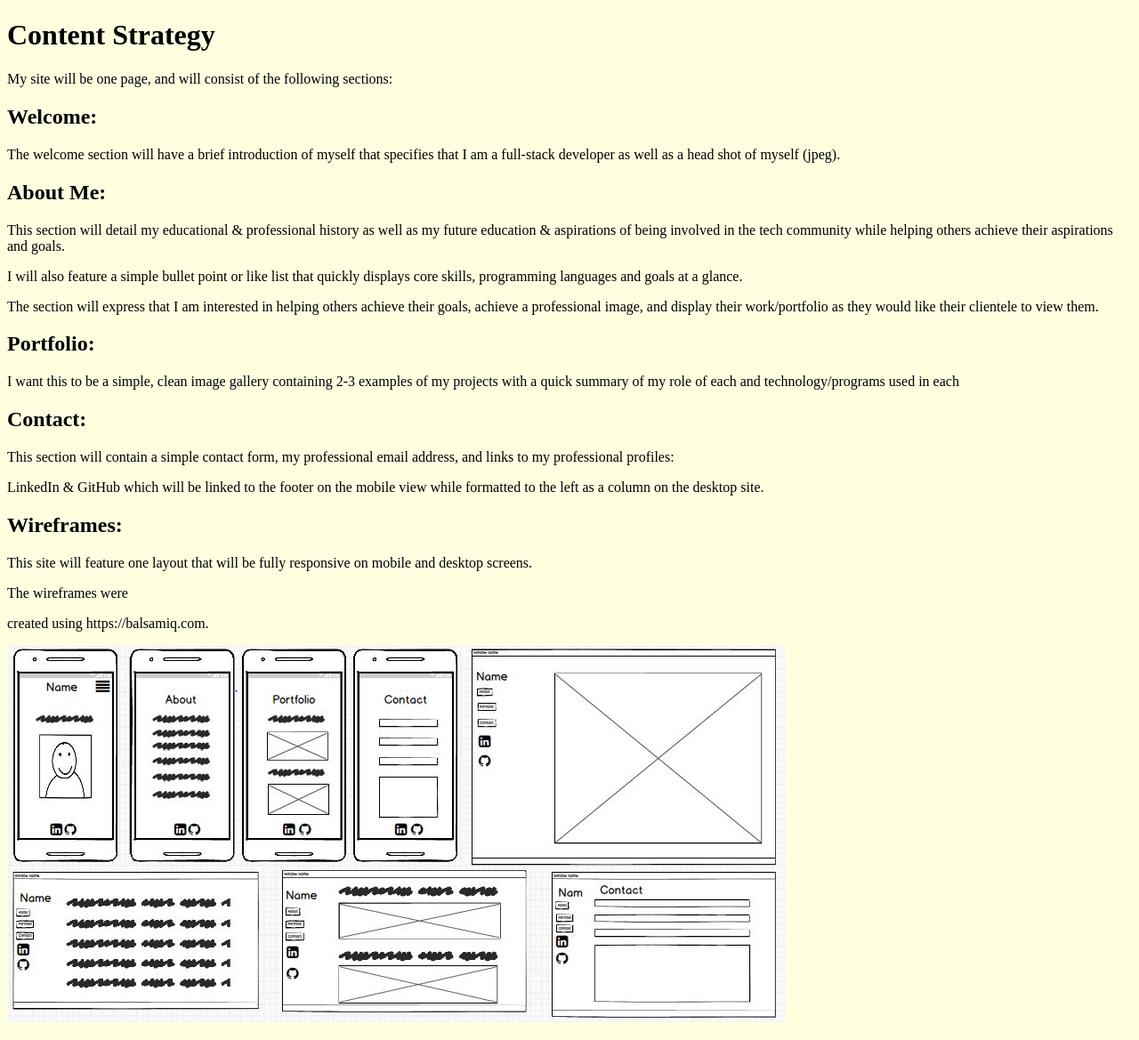
After one commit to danielcoderhernandez/my-pwp-daniel-hernandez, a PHP site: page /milestone-2.php in a window 1280 px wide. The commit adds this page. Shown: the whole page at 89% size. Run offline with PHP 8.4, Linux system fonts and the light colour scheme.

Commit message:
updated wireframes and documentation of wireframes

```diff
--- a/public_html/directory/milestone-1.php
+++ b/public_html/documentation/milestone-1.php
@@ -60,4 +60,5 @@
 	<p>As an artist looking to increase bookings for my band I am looking for a front-end developer that can make a </p>
 	<p> quality-interactive site that my potential clients </p>
 
+	<p> </p>
 </body>
--- /dev/null
+++ b/public_html/documentation/milestone-2.php
@@ -0,0 +1,45 @@
+<!DOCTYPE html>
+<html lang="en">
+<head>
+	<meta charset="UTF-8">
+	<title>Purpose, Audience, Goal</title>
+	<link rel="stylesheet" href="./directory-style.css">
+</head>
+
+<body>
+<h1> Content Strategy </h1>
+<p>My site will be one page, and will consist of the following sections:</p>
+
+<h2> Welcome: </h2>
+<p> The welcome section will have a brief introduction of myself that specifies that I am a full-stack developer as well
+	as a head shot of myself (jpeg).</p>
+
+<h2> About Me: </h2>
+<p>This section will detail my educational & professional history as well as my future education & aspirations of
+	being involved in the tech community while helping others
+	achieve their aspirations and goals.</p>
+<p>I will also feature a simple bullet point or like list that quickly displays core skills, programming languages
+	and goals at a glance. </p>
+<p> The section will express that I am interested in helping others achieve their goals, achieve a professional image,
+	and display their work/portfolio as they would like their clientele to view them. </p>
+
+<h2> Portfolio: </h2>
+<p> I want this to be a simple, clean image gallery containing 2-3 examples of my projects with a quick summary of my
+	role of each and technology/programs used in each</p>
+
+
+<h2> Contact: </h2>
+<p> This section will contain a simple contact form, my professional email address, and links to my professional
+	profiles: </p>
+<p> LinkedIn & GitHub which will be linked to the footer on the mobile view while formatted to the left as a column on
+	the desktop site. </p>
+
+
+<h2> Wireframes: </h2>
+<p> This site will feature one layout that will be fully responsive on mobile and desktop screens. </p>
+<p> The wireframes were </p>
+created using https://balsamiq.com.
+
+<p><img src="pwp-mockup.JPG"></p>
+
+</body>
```
Also changed, not shown: public_html/documentation/directory-style.css (renamed from public_html/directory/directory-style.css), public_html/documentation/pwp-mockup.JPG (renamed from public_html/directory/pwp-mockup.JPG), public_html/documentation/pwp-mockup.PNG (renamed from public_html/directory/pwp-mockup.PNG), public_html/documentation/pwp-mockup.php (renamed from public_html/directory/pwp-mockup.php).
